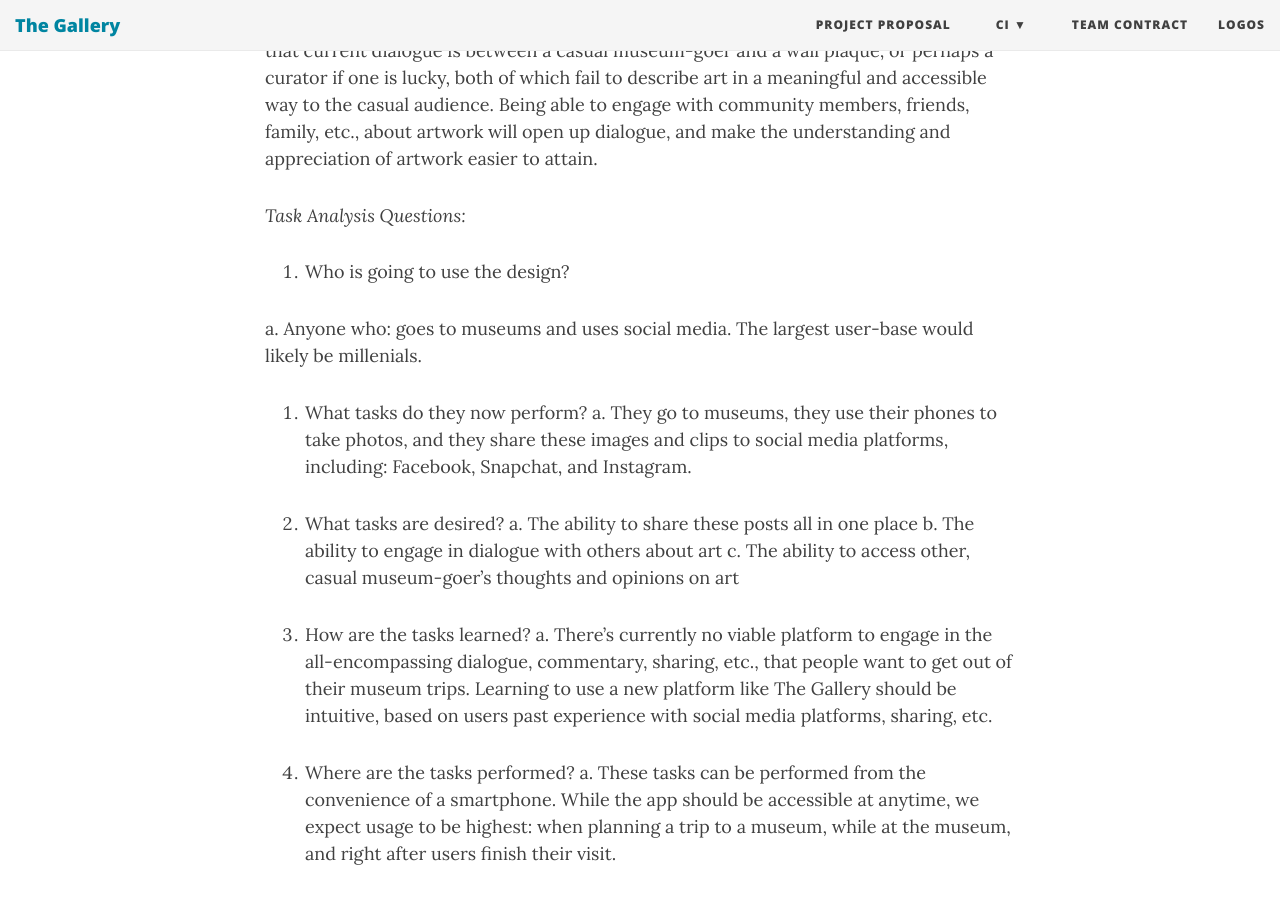
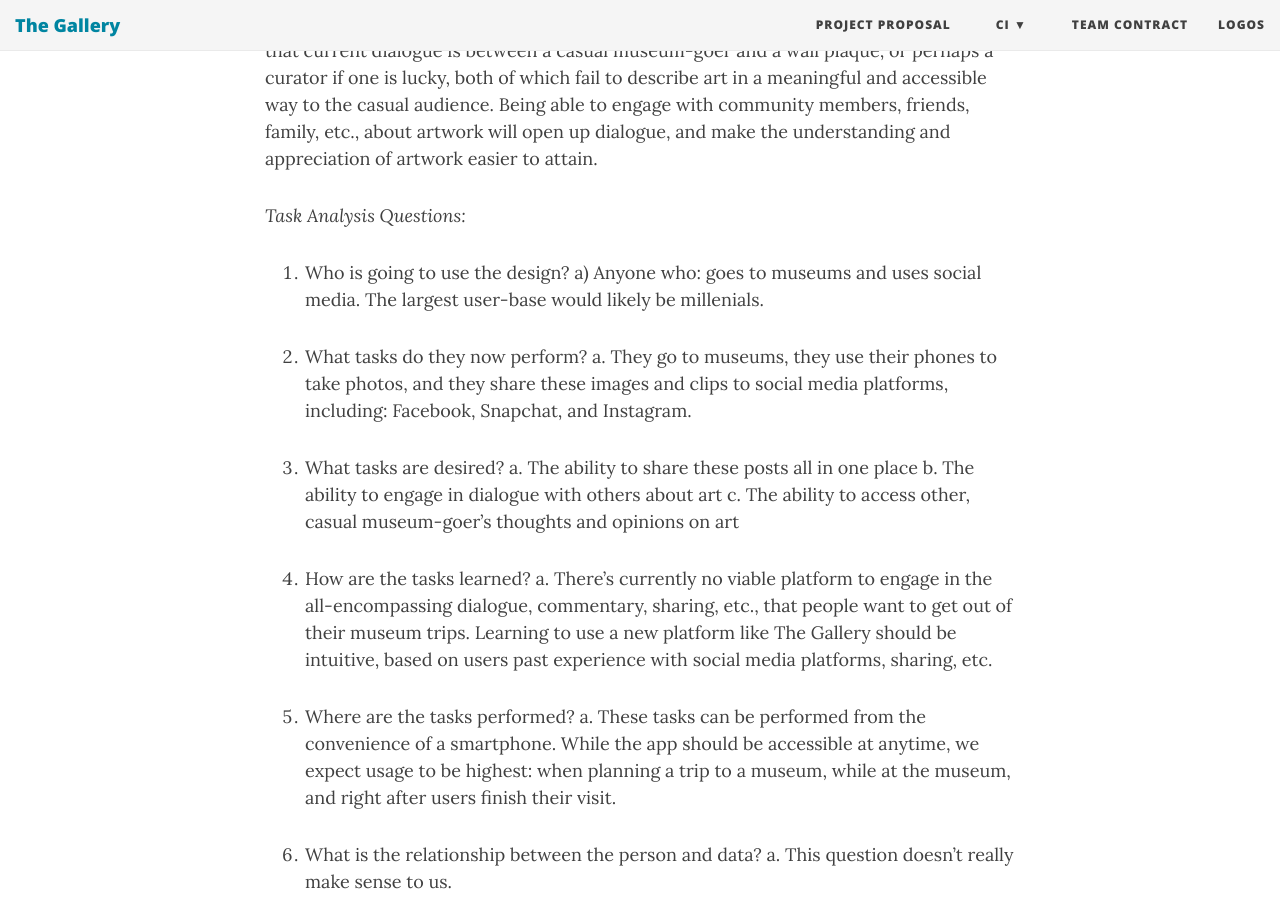
Before and after one commit to ethioeph/muse-soc-network, a Jekyll site: the page built from assignments/ci_review.md, in a window 1280 px wide and 900 px high, scrolled down 3038 px. Built offline with Jekyll 4.4.1, drawn with Linux system fonts in a browser that asks for light colours; nearby versions of some CDN libraries.

```diff
--- a/assignments/ci_review.md
+++ b/assignments/ci_review.md
@@ -35,8 +35,7 @@ Ultimately, these themes and problems point to a solution much like that describ
 _Task Analysis Questions:_
 
 1. Who is going to use the design?
-
-  a. Anyone who: goes to museums and uses social media.  The largest user-base would likely be millenials.
+  a) Anyone who: goes to museums and uses social media.  The largest user-base would likely be millenials.
 
 2. What tasks do they now perform?
   a. They go to museums, they use their phones to take photos, and they share these images and clips to social media platforms, including: Facebook, Snapchat, and Instagram.
```
